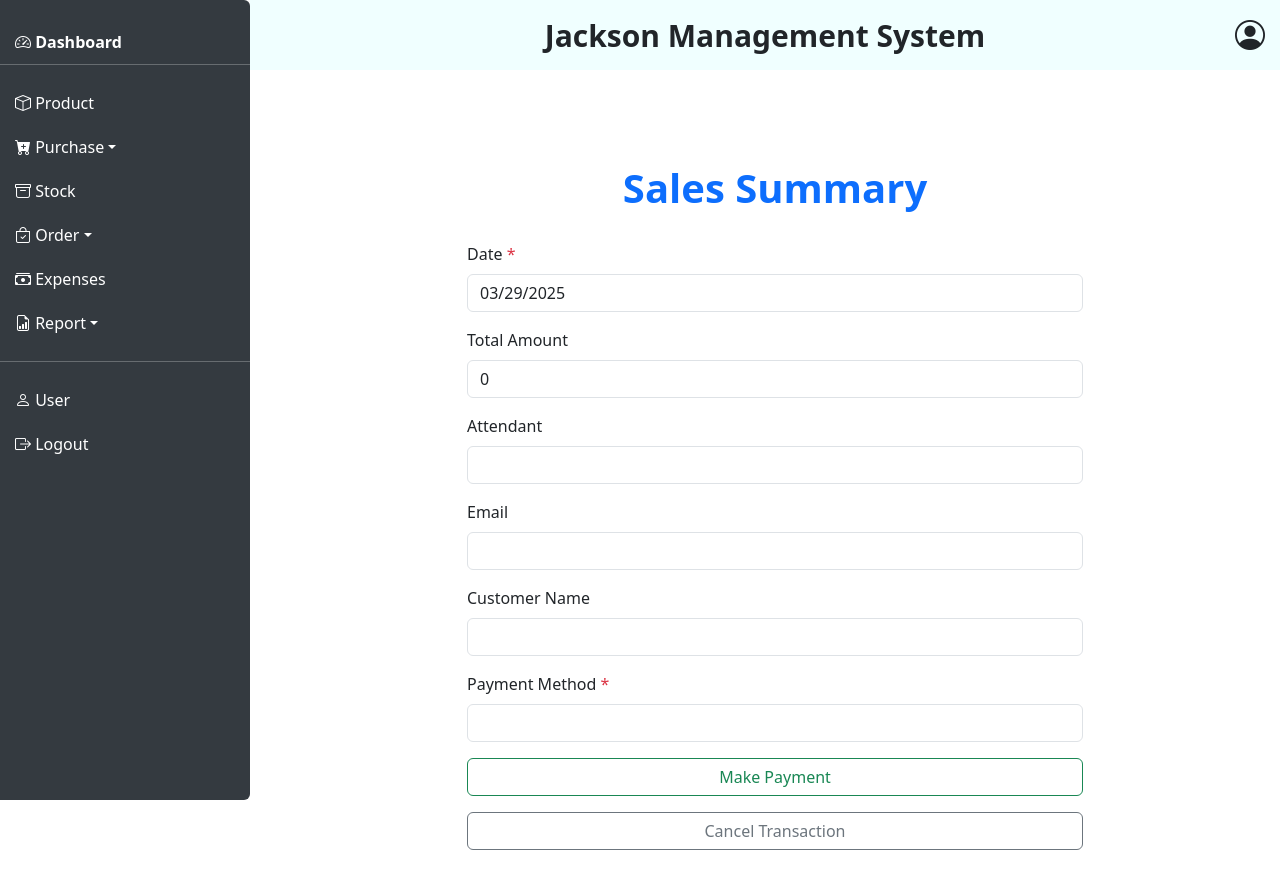
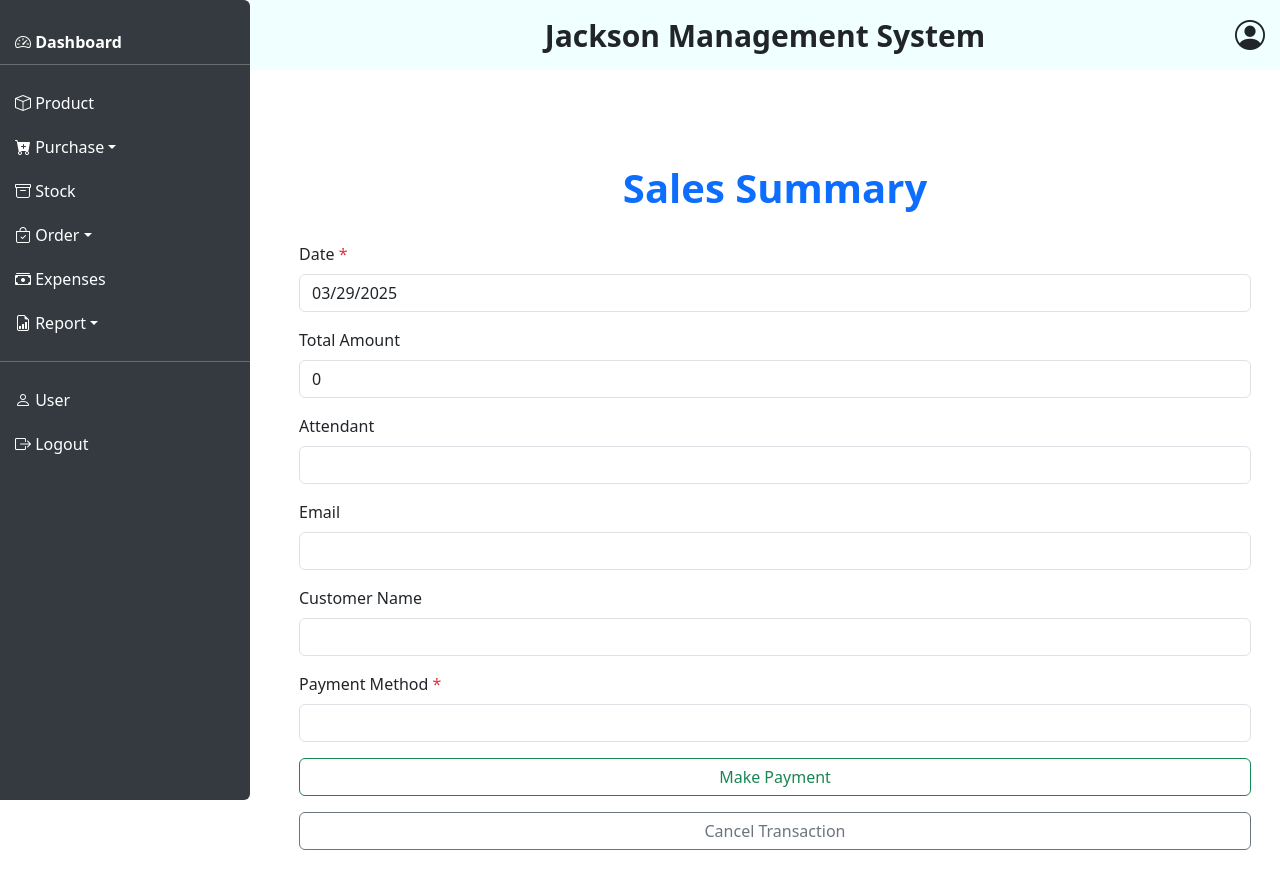
Before and after one commit to ebohsamuel/salesproject, a FastAPI app: template app/templates/sales-summary.html in a window 1280 px wide. Run offline with FastAPI, Linux system fonts and the light colour scheme; the template is opened without the code that fills it, so the values that code supplies are empty; some libraries are stand-ins or nearby versions.

Commit message:
updating sales-summary.html

```diff
--- a/app/templates/sales-summary.html
+++ b/app/templates/sales-summary.html
@@ -3,7 +3,7 @@
 {% block title %} Sales Summary {% endblock %}
 
 {% block content %}
-    <div class="container-lg position-relative" style="width: 80dvh;">
+    <div class="container-lg position-relative">
         <div class="row g-4 mt-3">
             <div class="col-12 text-center fs-1 fw-bold text-primary">
                 Sales Summary
```
